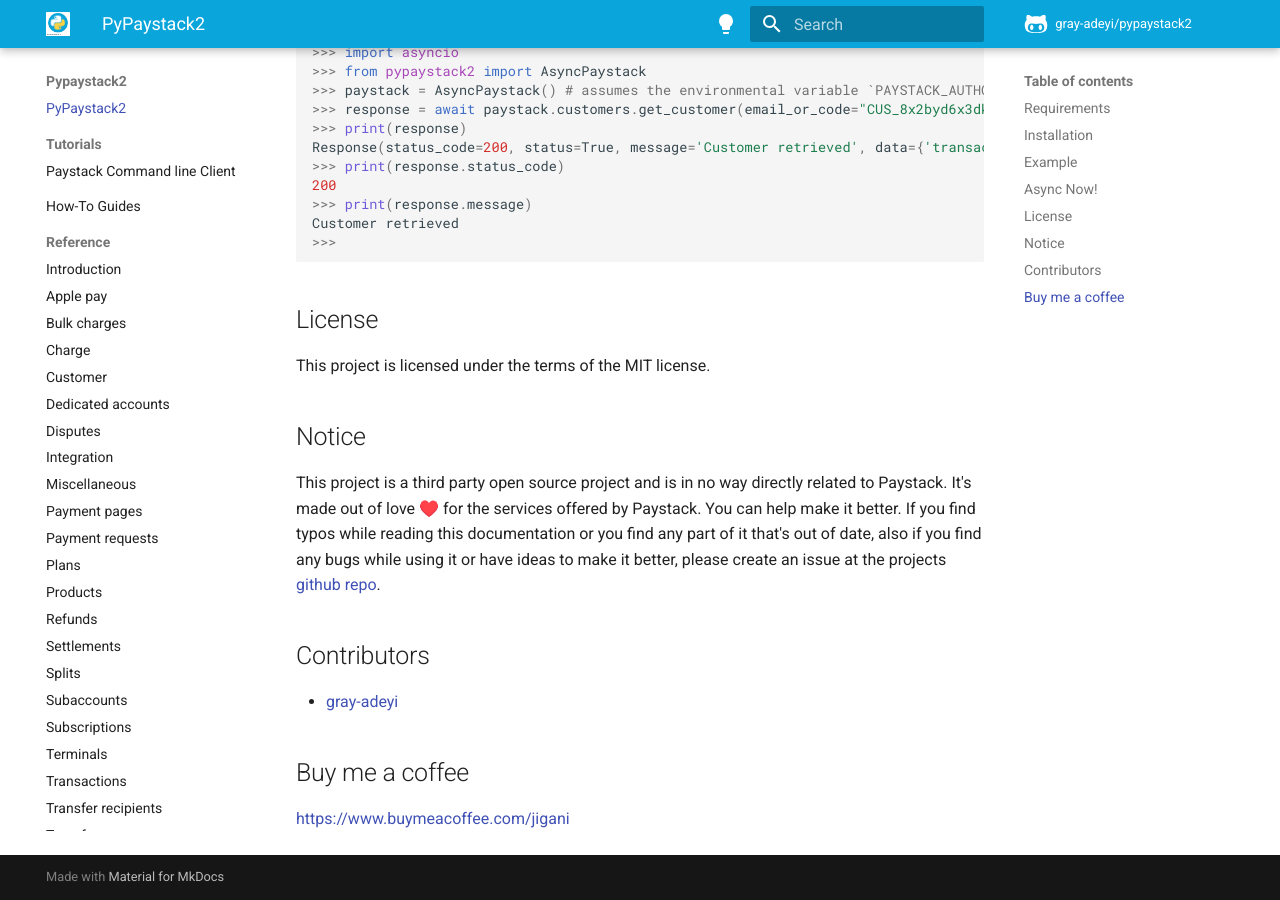
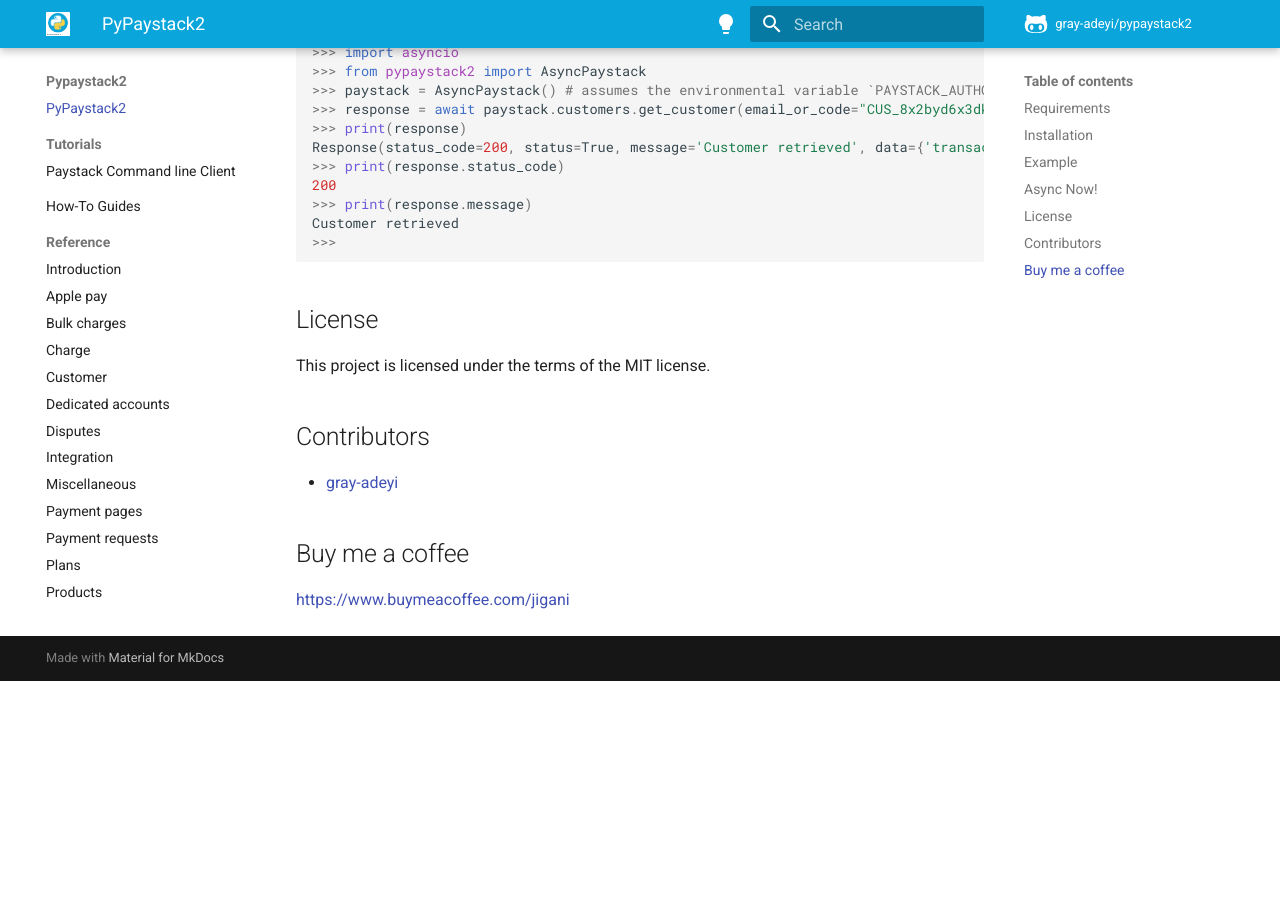
Before and after one commit to gray-adeyi/pypaystack2, an MkDocs documentation site: the page built from docs/index.md, in a window 1280 px wide and 900 px high, scrolled down 2426 px. Built offline with MkDocs 1.6.1 and Material for MkDocs 9.7.7, drawn with Linux system fonts in a browser that asks for light colours; comment, search, counter and statistics services are not loaded; after the commit the page ends 3107 px from its top, so only the background shows below that.

Commit message:
Remove Notice

````diff
--- a/docs/index.md
+++ b/docs/index.md
@@ -74,15 +74,11 @@
 ```
 
 ## License
+
 This project is licensed under the terms of the MIT license.
 
-## Notice
-This project is a third party open source project and is in no way directly related to Paystack. It's made out of love ♥️
-for the services offered by Paystack. You can help make it better. If you find typos while reading this documentation or
-you find any part of it that's out of date, also if you find any bugs while using it or have ideas to make it better,
-please create an issue at the projects [github repo](https://gray-adeyi.github.io/pypaystack2/).
+## Contributors
 
-## Contributors
 - [gray-adeyi](https://github.com/gray-adeyi)
 
 ## Buy me a coffee
````
